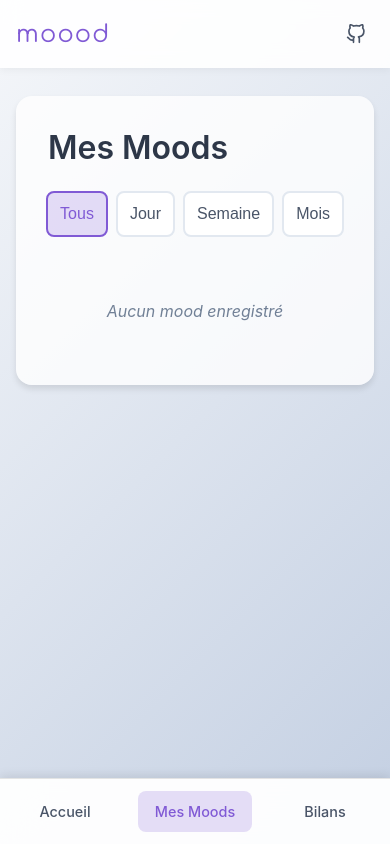
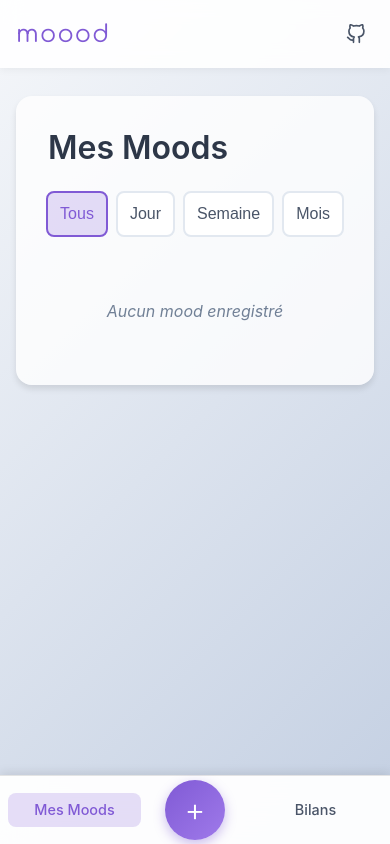
Before and after one commit to dimitrilahaye/moood, a website built with Vite: page index.html in a window 390 px wide. Both pictures are taken after a click on the link "Mes Moods". Built offline with nearby package versions, Linux system fonts and the light colour scheme.

Commit message:
Enhance navigation section with CTA home link and update event handling
- Added a call-to-action home link with a plus icon to the navigation sections across multiple pages, improving user engagement.
- Updated event handling logic to accommodate the new home link, ensuring correct navigation paths based on link interactions.
- Adjusted CSS styles for the navigation links to enhance visual appeal and responsiveness, including new styles for the CTA link.

```diff
--- a/src/presentation/pages/bilans/sections.js
+++ b/src/presentation/pages/bilans/sections.js
@@ -7,23 +7,26 @@ export function createNavigationSection() {
   const nav = document.createElement('nav');
   nav.className = 'main-navigation';
 
-  const homeLink = document.createElement('a');
-  homeLink.href = '#';
-  homeLink.textContent = 'Accueil';
-  homeLink.className = 'nav-link';
-
   const listLink = document.createElement('a');
   listLink.href = '#';
   listLink.textContent = 'Mes Moods';
   listLink.className = 'nav-link';
+
+  const homeLink = document.createElement('a');
+  homeLink.href = '#';
+  homeLink.className = 'nav-link nav-link-cta';
+  const plusIcon = document.createElement('span');
+  plusIcon.textContent = '+';
+  plusIcon.className = 'nav-cta-icon';
+  homeLink.appendChild(plusIcon);
 
   const bilansLink = document.createElement('a');
   bilansLink.href = '#';
   bilansLink.textContent = 'Bilans';
   bilansLink.className = 'nav-link active';
 
+  nav.appendChild(listLink);
   nav.appendChild(homeLink);
-  nav.appendChild(listLink);
   nav.appendChild(bilansLink);
 
   return nav;
--- a/src/presentation/pages/bilans/utils.js
+++ b/src/presentation/pages/bilans/utils.js
@@ -240,8 +240,9 @@ export function attachNavigationHandlers({ onNavigate }) {
   navLinks.forEach(link => {
     link.addEventListener('click', (e) => {
       e.preventDefault();
-      const linkElement = /** @type {HTMLAnchorElement} */ (e.target);
-      const path = linkElement.textContent === 'Accueil' ? '/' :
+      const linkElement = /** @type {HTMLAnchorElement} */ (e.target.closest('.nav-link') || e.target);
+      const isCta = linkElement.classList.contains('nav-link-cta');
+      const path = isCta ? '/' :
                    linkElement.textContent === 'Mes Moods' ? '/list' :
                    linkElement.textContent === 'Bilans' ? '/bilans' : '/';
       onNavigate(path);
--- a/src/presentation/pages/home/sections.js
+++ b/src/presentation/pages/home/sections.js
@@ -107,23 +107,26 @@ export function createNavigationSection() {
   const nav = document.createElement('nav');
   nav.className = 'main-navigation';
 
-  const homeLink = document.createElement('a');
-  homeLink.href = '#';
-  homeLink.textContent = 'Accueil';
-  homeLink.className = 'nav-link active';
-
   const listLink = document.createElement('a');
   listLink.href = '#';
   listLink.textContent = 'Mes Moods';
   listLink.className = 'nav-link';
+
+  const homeLink = document.createElement('a');
+  homeLink.href = '#';
+  homeLink.className = 'nav-link nav-link-cta active';
+  const plusIcon = document.createElement('span');
+  plusIcon.textContent = '+';
+  plusIcon.className = 'nav-cta-icon';
+  homeLink.appendChild(plusIcon);
 
   const bilansLink = document.createElement('a');
   bilansLink.href = '#';
   bilansLink.textContent = 'Bilans';
   bilansLink.className = 'nav-link';
 
+  nav.appendChild(listLink);
   nav.appendChild(homeLink);
-  nav.appendChild(listLink);
   nav.appendChild(bilansLink);
 
   return nav;
--- a/src/presentation/pages/home/utils.js
+++ b/src/presentation/pages/home/utils.js
@@ -20,8 +20,9 @@ export function attachNavigationHandlers({ onNavigate }) {
   navLinks.forEach(link => {
     link.addEventListener('click', (e) => {
       e.preventDefault();
-      const linkElement = /** @type {HTMLAnchorElement} */ (e.target);
-      const path = linkElement.textContent === 'Accueil' ? '/' :
+      const linkElement = /** @type {HTMLAnchorElement} */ (e.target.closest('.nav-link') || e.target);
+      const isCta = linkElement.classList.contains('nav-link-cta');
+      const path = isCta ? '/' :
                    linkElement.textContent === 'Mes Moods' ? '/list' :
                    linkElement.textContent === 'Bilans' ? '/bilans' : '/';
       onNavigate(path);
--- a/src/presentation/pages/list/sections.js
+++ b/src/presentation/pages/list/sections.js
@@ -7,23 +7,26 @@ export function createNavigationSection() {
   const nav = document.createElement('nav');
   nav.className = 'main-navigation';
 
-  const homeLink = document.createElement('a');
-  homeLink.href = '#';
-  homeLink.textContent = 'Accueil';
-  homeLink.className = 'nav-link';
-
   const listLink = document.createElement('a');
   listLink.href = '#';
   listLink.textContent = 'Mes Moods';
   listLink.className = 'nav-link active';
+
+  const homeLink = document.createElement('a');
+  homeLink.href = '#';
+  homeLink.className = 'nav-link nav-link-cta';
+  const plusIcon = document.createElement('span');
+  plusIcon.textContent = '+';
+  plusIcon.className = 'nav-cta-icon';
+  homeLink.appendChild(plusIcon);
 
   const bilansLink = document.createElement('a');
   bilansLink.href = '#';
   bilansLink.textContent = 'Bilans';
   bilansLink.className = 'nav-link';
 
+  nav.appendChild(listLink);
   nav.appendChild(homeLink);
-  nav.appendChild(listLink);
   nav.appendChild(bilansLink);
 
   return nav;
--- a/src/presentation/pages/list/utils.js
+++ b/src/presentation/pages/list/utils.js
@@ -118,8 +118,9 @@ export function attachNavigationHandlers({ onNavigate }) {
   navLinks.forEach(link => {
     link.addEventListener('click', (e) => {
       e.preventDefault();
-      const linkElement = /** @type {HTMLAnchorElement} */ (e.target);
-      const path = linkElement.textContent === 'Accueil' ? '/' :
+      const linkElement = /** @type {HTMLAnchorElement} */ (e.target.closest('.nav-link') || e.target);
+      const isCta = linkElement.classList.contains('nav-link-cta');
+      const path = isCta ? '/' :
                    linkElement.textContent === 'Mes Moods' ? '/list' :
                    linkElement.textContent === 'Bilans' ? '/bilans' : '/';
       onNavigate(path);
--- a/src/presentation/styles/main.css
+++ b/src/presentation/styles/main.css
@@ -1232,7 +1232,7 @@ h1 {
 
 @media (max-width: 768px) {
   body {
-    padding-bottom: 90px;
+    padding-bottom: 50px;
   }
 
   #app {
@@ -1339,16 +1339,51 @@ h1 {
     backdrop-filter: blur(20px);
     box-shadow: 0 -2px 10px rgba(0, 0, 0, 0.1);
     z-index: 1000;
-    padding: 0.75rem 0.5rem;
+    padding: 0.25rem 0.5rem;
     justify-content: space-around;
+    min-height: 45px;
+    align-items: center;
   }
 
   .nav-link {
     flex: 1;
     text-align: center;
-    padding: 0.75rem 0.5rem;
+    padding: 0.5rem 0.5rem;
     font-size: 0.9rem;
     border-radius: 8px;
+    line-height: 1.2;
+  }
+
+  .nav-link-cta {
+    flex: 0 0 auto;
+    width: 60px;
+    height: 60px;
+    border-radius: 50%;
+    background: linear-gradient(135deg, #805ad5 0%, #9f7aea 100%);
+    color: white;
+    display: flex;
+    align-items: center;
+    justify-content: center;
+    padding: 0;
+    margin: 0 0.5rem;
+    box-shadow: 0 4px 12px rgba(128, 90, 213, 0.4);
+  }
+
+  .nav-link-cta:hover {
+    transform: scale(1.05);
+    box-shadow: 0 6px 16px rgba(128, 90, 213, 0.5);
+    background: linear-gradient(135deg, #9f7aea 0%, #b794f4 100%);
+  }
+
+  .nav-link-cta.active {
+    background: linear-gradient(135deg, #9f7aea 0%, #b794f4 100%);
+    box-shadow: 0 6px 16px rgba(128, 90, 213, 0.6);
+  }
+
+  .nav-cta-icon {
+    font-size: 2rem;
+    font-weight: 300;
+    line-height: 1;
   }
 
   .datetime-container {
```
